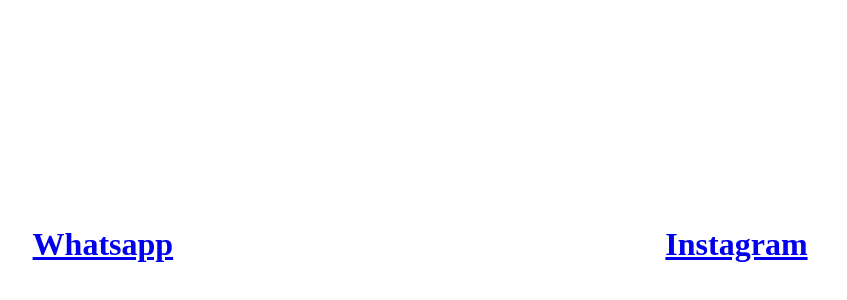
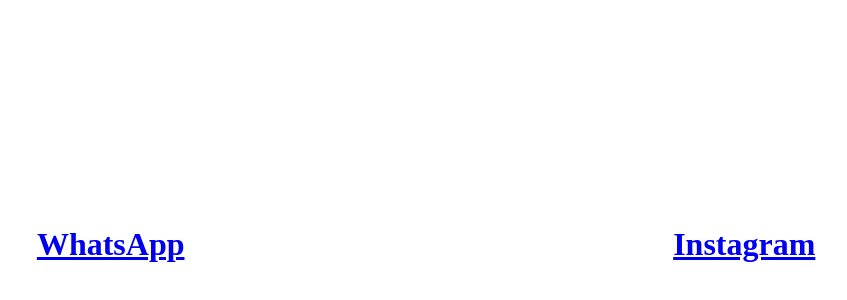
Before and after one commit to AbyanMcAndrew/contact, a plain HTML site: page index.html in a window 1280 px wide. Shown: the part 152-452 px from the top of the page, without its empty margins (220-1067 px from the left). Drawn offline with Linux system fonts and the light colour scheme.

Commit message:
Update index.html

```diff
--- a/index.html
+++ b/index.html
@@ -10,7 +10,7 @@ body {top: 0; left: 0; width: 99%; height: 97%;
 
 </style>
 <br>
-<h1><a href="https://wa.me/62895401072421">Whatsapp</a></h1>
+<h1><a href="https://wa.me/62895401072421">WhatsApp</a></h1>
 <br>
 <h1><a href="https://www.instagram.com/skylineart.id/">Instagram</a></h1>
 <br>
```
